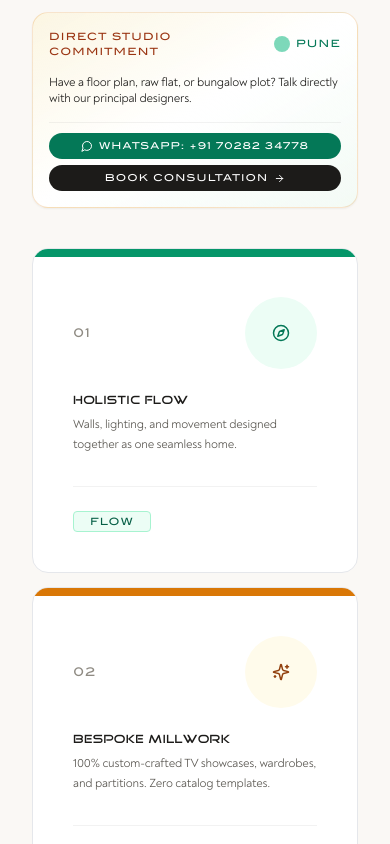
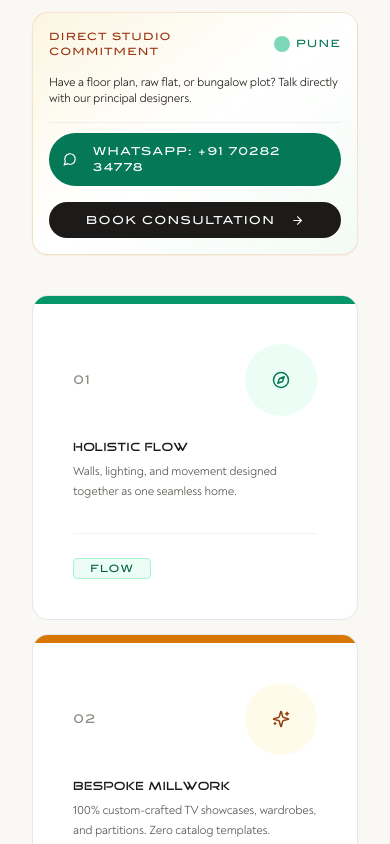
Before and after one commit to purva-de/antigravitytest, a React (Vite) app: page / in a window 390 px wide. Shown: the part 3700-4544 px from the top of the page. Built offline with nearby package versions, Linux system fonts and the light colour scheme; the HTML template or start-up script is replaced by a standard one.

Commit message:
fix(mobile): resolve WhatsApp button layout and clipping issues on mobile devices

```diff
--- a/src/components/Contact.jsx
+++ b/src/components/Contact.jsx
@@ -62,10 +62,10 @@ export default function Contact({ onNavigate }) {
             </h2>
 
             {/* Action Buttons: Consultation Modal & Direct WhatsApp (Mobile & Tablet only; removed on desktop version) */}
-            <div className="mt-6 sm:mt-8 flex lg:hidden flex-col xs:flex-row items-stretch xs:items-center gap-3 xs:gap-3.5">
+            <div className="mt-6 sm:mt-8 flex lg:hidden flex-col sm:flex-row items-stretch sm:items-center gap-3 w-full sm:max-w-md">
               <button
                 onClick={() => setIsModalOpen(true)}
-                className="px-6 xs:px-7 sm:px-9 py-3 sm:py-3.5 rounded-full bg-white text-black text-xs sm:text-sm font-medium inline-flex items-center justify-center gap-3 hover:bg-neutral-200 transition-all duration-300 hover:scale-105 shadow-2xl group focus:outline-hidden"
+                className="w-full sm:w-auto px-7 py-3.5 rounded-full bg-white text-black text-xs sm:text-sm font-medium inline-flex items-center justify-center gap-2.5 hover:bg-neutral-200 transition-all duration-300 shadow-xl group cursor-pointer focus:outline-hidden active:scale-98"
                 data-cursor="pointer"
               >
                 <span>Consult with us</span>
@@ -76,13 +76,12 @@ export default function Contact({ onNavigate }) {
                 href={STUDIO_INFO.whatsapp}
                 target="_blank"
                 rel="noopener noreferrer"
-                className="px-5 xs:px-6 py-2.5 sm:py-3 rounded-full bg-[#25D366]/15 hover:bg-[#25D366] text-[#25D366] hover:text-black border border-[#25D366]/30 text-xs sm:text-sm font-medium inline-flex items-center justify-center gap-2.5 transition-all duration-300 hover:scale-105 shadow-lg group focus:outline-hidden"
+                className="w-full sm:w-auto px-6 py-3.5 rounded-full bg-[#25D366] hover:bg-[#1ebe5b] text-black text-xs sm:text-sm font-medium inline-flex items-center justify-center gap-2 transition-all duration-300 shadow-lg group cursor-pointer focus:outline-hidden active:scale-98"
                 data-cursor="pointer"
               >
-                <MessageCircle size={16} className="shrink-0" />
-                <span className="flex flex-col text-left leading-tight">
-                  <span className="text-[11px] sm:text-xs font-normal">WhatsApp:</span>
-                  <span className="whitespace-nowrap font-mono text-xs sm:text-sm font-medium">{STUDIO_INFO.phone}</span>
+                <MessageCircle size={17} className="shrink-0" />
+                <span className="font-mono text-xs sm:text-sm font-semibold tracking-wide">
+                  WhatsApp: {STUDIO_INFO.phone}
                 </span>
               </a>
             </div>
@@ -379,11 +378,11 @@ export default function Contact({ onNavigate }) {
                     />
                   </div>
 
-                  <div className="pt-2 flex flex-col xs:flex-row items-stretch xs:items-center justify-between gap-3 sm:gap-4">
+                  <div className="pt-2 flex flex-col sm:flex-row items-stretch sm:items-center justify-between gap-3 sm:gap-4">
                     <button
                       type="submit"
                       disabled={isSubmitting}
-                      className="w-full xs:w-auto px-6 sm:px-7 py-3 rounded-full bg-white text-black text-xs uppercase tracking-widest font-medium hover:bg-neutral-200 transition-all flex items-center justify-center gap-2 group shadow-lg"
+                      className="w-full sm:w-auto px-6 sm:px-7 py-3 rounded-full bg-white text-black text-xs uppercase tracking-widest font-medium hover:bg-neutral-200 transition-all flex items-center justify-center gap-2 group shadow-lg cursor-pointer"
                     >
                       <span>{isSubmitting ? "Transmitting..." : "Send Consultation"}</span>
                       <Send size={12} className="group-hover:translate-x-0.5 transition-transform" />
@@ -393,7 +392,7 @@ export default function Contact({ onNavigate }) {
                       href={STUDIO_INFO.whatsapp}
                       target="_blank"
                       rel="noopener noreferrer"
-                      className="text-xs text-white/70 hover:text-[#25D366] transition-colors flex items-center justify-center gap-1.5 font-mono"
+                      className="text-xs text-white/70 hover:text-[#25D366] transition-colors flex items-center justify-center gap-1.5 font-mono py-1 sm:py-0"
                     >
                       <MessageCircle size={14} className="text-[#25D366]" />
                       <span>WhatsApp: {STUDIO_INFO.phone}</span>
--- a/src/components/Studio.jsx
+++ b/src/components/Studio.jsx
@@ -1,5 +1,6 @@
 import React from 'react';
 import { Compass, Sparkles, ShieldCheck, HeartHandshake, ArrowRight, Phone, MessageCircle } from 'lucide-react';
+import { STUDIO_INFO } from '../data/projectsData';
 
 export default function Studio() {
   const credentials = [
@@ -112,23 +113,23 @@ export default function Studio() {
             </div>
 
             {/* Direct Quick Action Buttons: Removed on desktop version, present on mobile/tablet */}
-            <div className="md:hidden mt-3.5 pt-2.5 border-t border-black/5 dark:border-white/10 flex flex-col xs:flex-row items-stretch xs:items-center gap-1.5 xs:gap-2">
+            <div className="md:hidden mt-3.5 pt-2.5 border-t border-black/5 dark:border-white/10 flex flex-col sm:flex-row items-stretch sm:items-center gap-2">
               <a
-                href="https://wa.me/917028234778"
+                href={STUDIO_INFO.whatsapp}
                 target="_blank"
                 rel="noopener noreferrer"
-                className="px-2.5 py-1.5 md:px-3.5 md:py-2 rounded-full bg-emerald-700 hover:bg-emerald-800 text-white text-[9.5px] xs:text-[10px] md:text-xs font-mono uppercase tracking-normal md:tracking-wider font-medium inline-flex items-center justify-center gap-1.5 whitespace-nowrap transition-colors shadow-xs"
+                className="w-full sm:w-auto px-3.5 py-2.5 rounded-full bg-emerald-700 hover:bg-emerald-800 text-white text-[11px] font-mono uppercase tracking-wider font-medium inline-flex items-center justify-center gap-2 transition-colors shadow-xs"
               >
-                <MessageCircle size={12} className="shrink-0" />
-                <span className="whitespace-nowrap">WhatsApp: +91 70282 34778</span>
+                <MessageCircle size={14} className="shrink-0" />
+                <span>WhatsApp: {STUDIO_INFO.phone}</span>
               </a>
 
               <a
                 href="#contact"
-                className="px-2.5 py-1.5 md:px-3.5 md:py-2 rounded-full bg-[#1C1B19] dark:bg-white text-white dark:text-black text-[9.5px] xs:text-[10px] md:text-xs font-mono uppercase tracking-normal md:tracking-wider font-medium inline-flex items-center justify-center gap-1.5 whitespace-nowrap transition-colors shadow-xs hover:bg-[#9A3412]"
+                className="w-full sm:w-auto px-3.5 py-2.5 rounded-full bg-[#1C1B19] dark:bg-white text-white dark:text-black text-[11px] font-mono uppercase tracking-wider font-medium inline-flex items-center justify-center gap-2 transition-colors shadow-xs hover:bg-[#9A3412]"
               >
-                <span className="whitespace-nowrap">Book Consultation</span>
-                <ArrowRight size={11} className="shrink-0" />
+                <span>Book Consultation</span>
+                <ArrowRight size={13} className="shrink-0" />
               </a>
             </div>
           </div>
```
